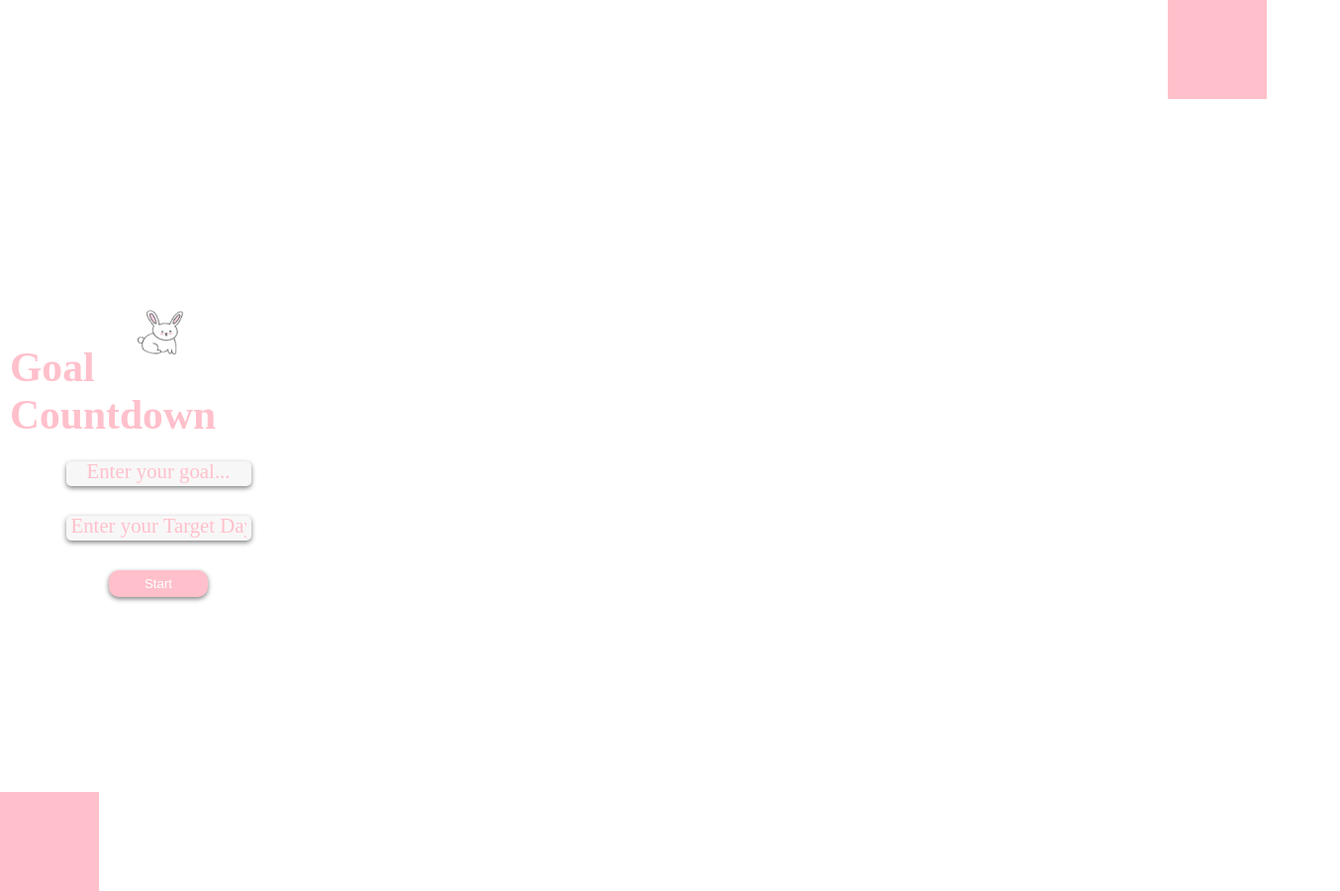
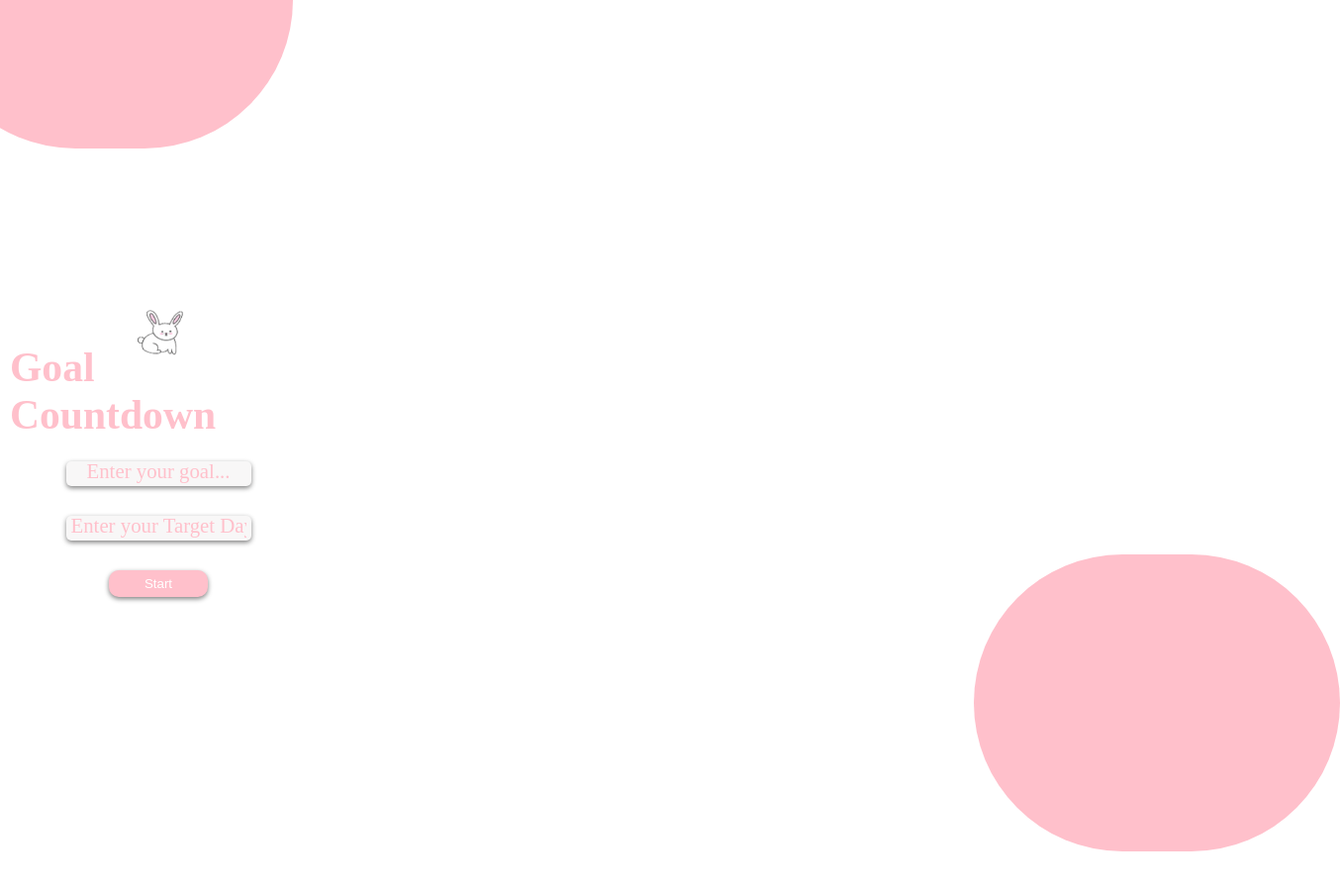
Before and after one commit to SanjilaGangaju/CountDown-App, a plain HTML site: page index.html in a window 1280 px wide. Shown: the whole page at 99% size, 1354 px wide, since content can reach past the window. Drawn offline with Linux system fonts and the light colour scheme; a web font is replaced by a local one.

Commit message:
in the progress

```diff
--- a/styles.css
+++ b/styles.css
@@ -12,24 +12,30 @@ body{
 }
 .main{
     position: relative;
-    height: 100%;
+    height: 100vh;
     width: 100%;
 }
 .border-circle{
 
   background-color: pink;
-  height: 100px;
-  width: 100px;
+  height: 300px;
+  width: 370px;
+  border-radius: 250px;
+
 }
 .circ-1{
     position: absolute;
-    right: 0px;
+    left: 0px;
     top: 0px;
+    transform: rotateY(60);
+    transform: translateX(-20%) translateY(-50%);
 }
 .circ-2{
     position: absolute;
-    left: 0px;
+    right: 0px;
     bottom: 0px;
+    transform: translateX(20%) translateY(20%);
+
 }
 .container{
    display: flex;
```
